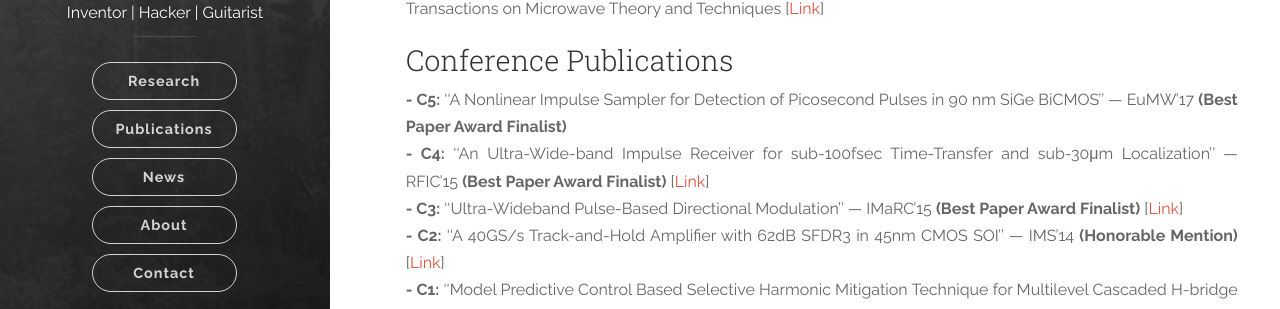
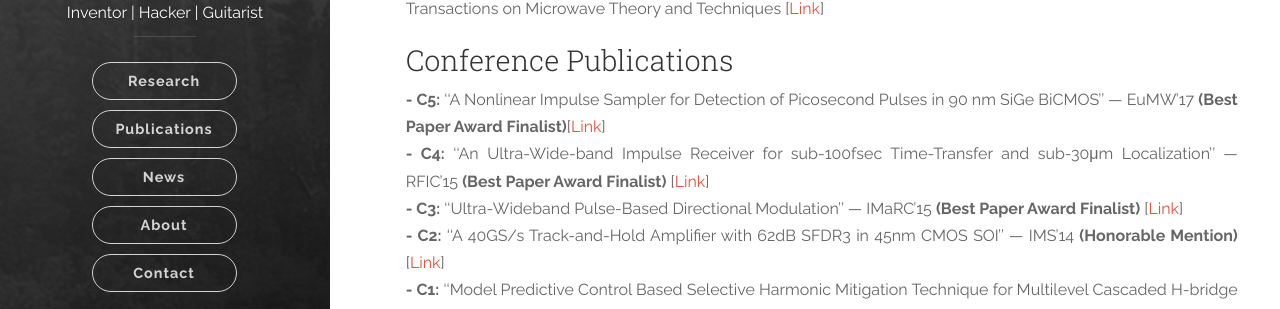
Before and after one commit to ahimanshu13/ahimanshu13.github.io, a Jekyll site: the page built from publications/index.md, in a window 1280 px wide and 1200 px high. Shown: the part 542-851 px from the top of the window. Built offline with Jekyll 4.4.1, drawn with Linux system fonts in a browser that asks for light colours; nearby versions of some CDN libraries.

Commit message:
Add link to C5

```diff
--- a/publications/index.md
+++ b/publications/index.md
@@ -23,7 +23,7 @@ published: true
 
 ### Conference Publications
 
-**- C5:** ''A Nonlinear Impulse Sampler for Detection of Picosecond Pulses in 90 nm SiGe BiCMOS'' --- EuMW'17  **(Best Paper Award Finalist)**  <br>
+**- C5:** ''A Nonlinear Impulse Sampler for Detection of Picosecond Pulses in 90 nm SiGe BiCMOS'' --- EuMW'17  **(Best Paper Award Finalist)**[[Link](http://ieeexplore.ieee.org/document/8230662/){:target="_blank"}]<br>
 **- C4:** ''An Ultra-Wide-band Impulse Receiver for sub-100fsec Time-Transfer and sub-30μm Localization'' --- RFIC'15  **(Best Paper Award Finalist)** [[Link](http://ieeexplore.ieee.org/xpl/articleDetails.jsp?arnumber=7444359&newsearch=true&queryText=H.%20Aggrawal){:target="_blank"}]<br>
 **- C3:** ''Ultra-Wideband Pulse-Based Directional Modulation'' --- IMaRC'15  **(Best Paper Award Finalist)** [[Link](http://ieeexplore.ieee.org/xpl/articleDetails.jsp?arnumber=7411369&newsearch=true&queryText=H.%20Aggrawal){:target="_blank"}]<br>
 **- C2:** ''A 40GS/s Track-and-Hold Amplifier with 62dB SFDR3 in 45nm CMOS SOI'' --- IMS'14  **(Honorable Mention)** [[Link](http://ieeexplore.ieee.org/xpl/articleDetails.jsp?arnumber=6848630&newsearch=true&queryText=H.%20Aggrawal){:target="_blank"}]<br>
```
